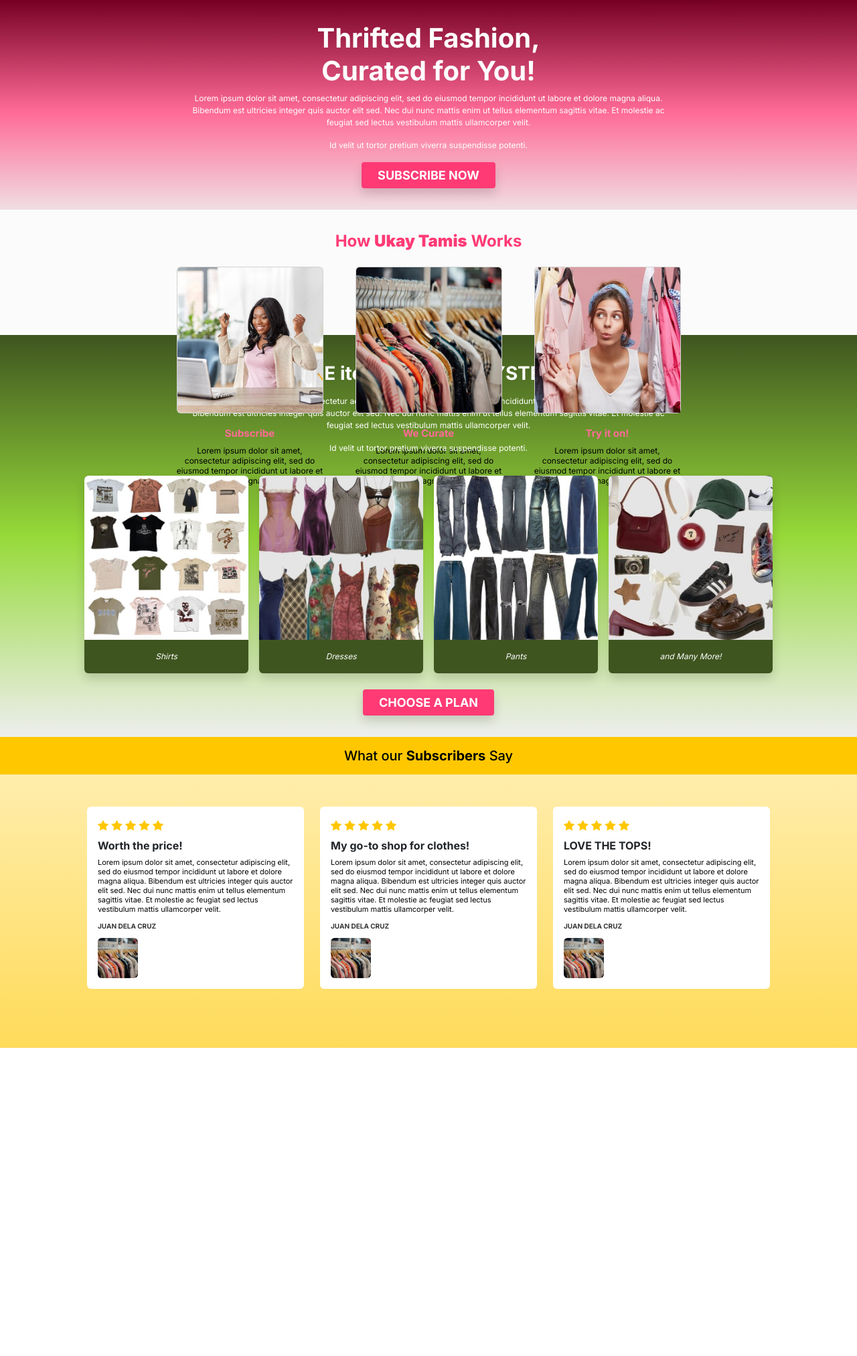
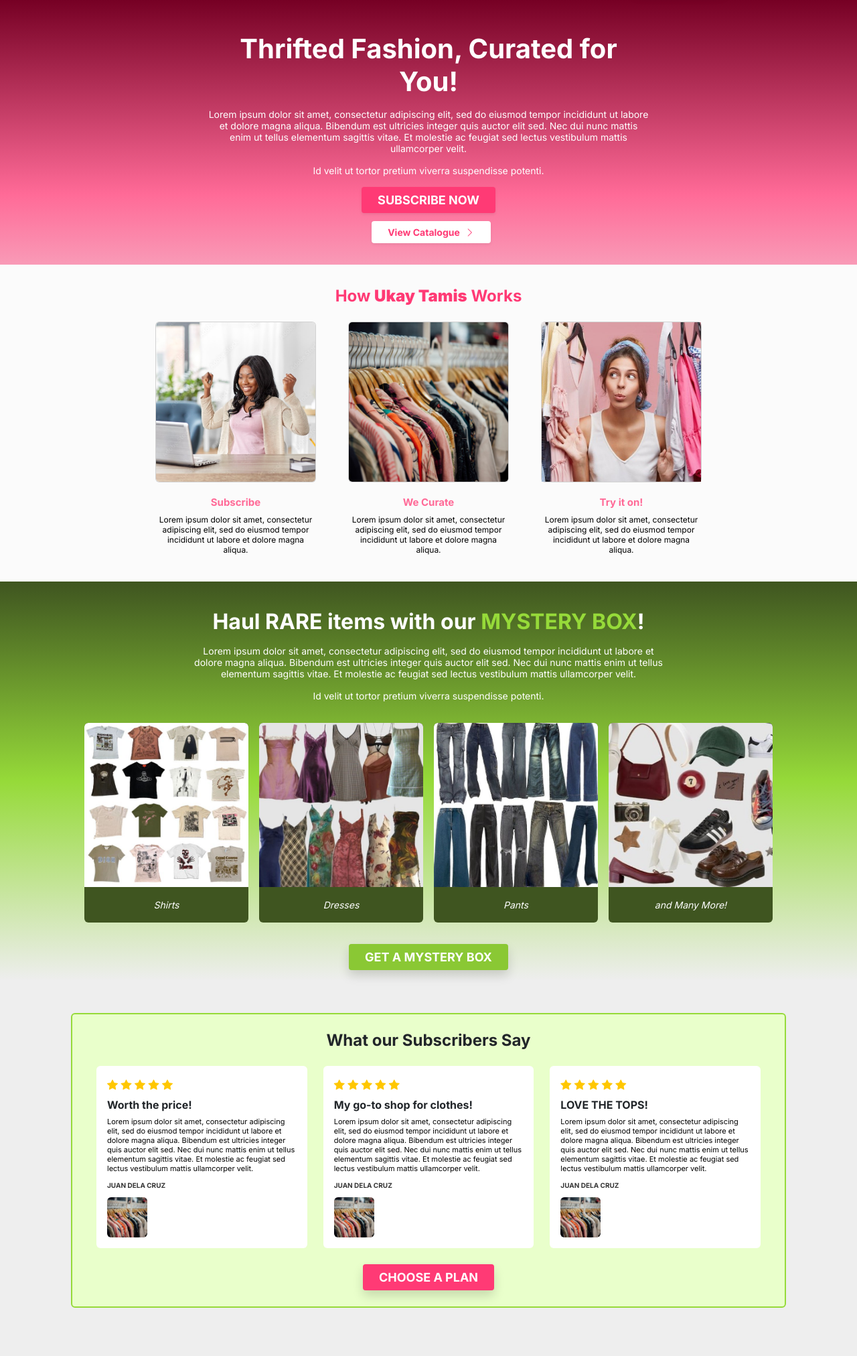
Before and after one commit to msn02/Ukay-Tamis, a PHP site: page /landing_page.php in a window 1280 px wide. Shown: the part 56-2080 px from the top of the page at 67% size. Before the commit the page ends 1620 px from the top, so only its background shows below. Run offline with PHP 8.4, Linux system fonts and the light colour scheme.

Commit message:
style: modified style of reviews, added links

```diff
--- a/css/landing.css
+++ b/css/landing.css
@@ -4,7 +4,7 @@
 }
 
 .card-text {
-    font-size: 12px;
+    font-size: 14px;
     font-style: italic;
 }
 
@@ -25,7 +25,7 @@
     line-height: normal;
 }
 
-.gradient_pink {
+.gradient_pink2 {
     background-image: linear-gradient(180deg, #760024, #FF6A97, #EEEEEE, #EEEEEE);
 }
 
@@ -33,8 +33,22 @@
     background-image: linear-gradient(180deg, #3F5520, #96DA39, #EEEEEE);
 }
 
-.gradient_yellow {
-    background-image: linear-gradient(180deg, #FFEDAC, #FFDB59);
+.green_border {
+    border: 2px solid #96DA39;
+    background: #e9ffcb;
+}
+
+.green_btn button, .green_btn button:hover {
+    background: #8ac834;
+    font-family: 'Inter', sans-serif;
+    color: white;
+    font-weight: bold;
+    transition: 0.3s;
+    font-size: 18px;
+}
+
+.green_highlight {
+    color: #96DA39;
 }
 
 .landing_details h1, p {
@@ -57,7 +71,19 @@
     color: #FFC700;
 }
 
+.subtitle p {
+    font-size: 14px;
+    line-height: normal;
+}
+
 .title1 {
     font-size: 15px;
     font-weight: bold;
 }
+
+.white_btn2 button, .white_btn2 button:hover {
+    background: white;
+    color: #ff3a75;
+    font-size: 14px;
+    font-weight: bold;
+}
--- a/landing_page.php
+++ b/landing_page.php
@@ -7,29 +7,34 @@
     <?php include 'head_resource.php';?>
     <link rel="stylesheet" href="css/landing.css">
 </head>
-<body class="gray_bg">
+<body class="gray_bg2 m-0 p-0">
     <!-- navigation bar -->
     <?php include 'nav_bar.php'?>
 
-    <div class="container-fluid p-0 gradient_pink">
+    <div class="container-fluid m-0 p-0 gradient_pink2">
         <!-- title and intro -->
-        <div class="container">
-            <div class="row center_align pt-3 center_text white_text">
-                <div class="col-sm-8 px-4 pt-3">
-                    <h1 class="bold_header">Thrifted Fashion,<br>Curated for You!</h1>
-                    <p>Lorem ipsum dolor sit amet, consectetur adipiscing elit, sed do eiusmod tempor incididunt ut labore et dolore magna aliqua. Bibendum est ultricies integer quis auctor elit sed. Nec dui nunc mattis enim ut tellus elementum sagittis vitae. Et molestie ac feugiat sed lectus vestibulum mattis ullamcorper velit.</p>
-                    <p>Id velit ut tortor pretium viverra suspendisse potenti.</p>
+        <div class="container center_align">
+            <div class="row center_align p-3 center_text white_text">
+                <div class="col-sm-8 px-4 pt-3 subtitle">
+                    <h1 class="bold_header m-3">Thrifted Fashion, Curated for You!</h1>
+                    <p class="m-3">Lorem ipsum dolor sit amet, consectetur adipiscing elit, sed do eiusmod tempor incididunt ut labore et dolore magna aliqua. Bibendum est ultricies integer quis auctor elit sed. Nec dui nunc mattis enim ut tellus elementum sagittis vitae. Et molestie ac feugiat sed lectus vestibulum mattis ullamcorper velit.</p>
+                    <p class="m-3">Id velit ut tortor pretium viverra suspendisse potenti.</p>
                 </div>
-                <div class="col-sm-12 p-0 pink_btn pb-3">
-                    <a href="subscription_price.php" class="text-decoration-none"><button class="btn btn-dark border-0 px-4 shadow rounded-1" type="button">SUBSCRIBE NOW</button></a>
+                <!-- subscribe -->
+                <div class="px-0 pink_btn white_border pb-1">
+                    <a href="subscription_price.php" class="text-decoration-none "><button class="btn btn-dark border-0 px-4 shadow-sm rounded-1" type="button">SUBSCRIBE NOW</button></a>
+                </div>
+                <!-- view catalogue -->
+                <div class="white_btn2 pb-3 mt-2 ms-2">
+                    <a href="catalogue_page.php" class="text-decoration-none"><button class="btn btn-dark border-0 px-4 shadow-sm rounded-1" type="button">View Catalogue<i class="bi bi-chevron-right ms-2"></i></button></a>
                 </div>
             </div>
         </div>
+
         <!-- how UKAY TAMIS works -->
-        <div class="container-fluid mt-3 gray_bg">
-            <div class="container py-3 how_app_work">
+        <div class="container-fluid m-0 p-3 how_app_work gray_bg">
             <h4 class="bold_header pink_highlight2 pt-3">How <strong>Ukay Tamis</strong> Works</h4>
-                <div class="row center_align pt-3 px-5 gx-5 how_app_work">
+            <div class="row center_align pt-3 px-5 m-0 gx-5 how_app_work">
                 <div class="col-sm-3">
                     <div class="card ratio ratio-1x1 mb-3 overflow-hidden">
                         <img src="resources/1.jpg" class="img-fluid" alt="Subscribe">
@@ -54,21 +59,20 @@
             </div>
         </div>
     </div>
-    </div>
 
     <!-- mystery box -->
     <div class="container-fluid m-0 p-0 gradient_green">
         <div class="container">
             <div class="row center_align pt-3 center_text white_text">
-                <div class="col-sm-8 px-4 pt-4">
-                    <h3 class="bold_header mb-3">Haul RARE items with our MYSTERY BOX!</h3>
+                <div class="col-sm-8 px-4 pt-4 subtitle">
+                    <h2 class="bold_header mb-3">Haul RARE items with our <span class="green_highlight">MYSTERY BOX</span>!</h2>
                     <p>Lorem ipsum dolor sit amet, consectetur adipiscing elit, sed do eiusmod tempor incididunt ut labore et dolore magna aliqua. Bibendum est ultricies integer quis auctor elit sed. Nec dui nunc mattis enim ut tellus elementum sagittis vitae. Et molestie ac feugiat sed lectus vestibulum mattis ullamcorper velit.</p>
                     <p>Id velit ut tortor pretium viverra suspendisse potenti.</p>
                 </div>
                 <div class="row center_align pt-3 px-5 gx-3">
                     <!-- image -->
                     <div class="col-sm-3 mb-4">
-                        <div class="card border-0 overflow-hidden card_content shadow">
+                        <div class="card border-0 overflow-hidden card_content">
                             <img src="resources/shirts.jpg" class="card-img-top img-fluid" alt="Subscribe">
                             <div class="card-body">
                                 <p class="card-text">Shirts</p>
@@ -76,7 +80,7 @@
                         </div>
                     </div>
                     <div class="col-sm-3 mb-4">
-                        <div class="card border-0 overflow-hidden card_content shadow">
+                        <div class="card border-0 overflow-hidden card_content">
                             <img src="resources/dress.jpg" class="card-img-top img-fluid" alt="Subscribe">
                             <div class="card-body">
                                 <p class="card-text">Dresses</p>
@@ -84,7 +88,7 @@
                         </div>
                     </div>
                     <div class="col-sm-3 mb-4">
-                        <div class="card border-0 overflow-hidden card_content shadow">
+                        <div class="card border-0 overflow-hidden card_content">
                             <img src="resources/pants.jpg" class="card-img-top img-fluid" alt="Subscribe">
                             <div class="card-body">
                                 <p class="card-text">Pants</p>
@@ -92,7 +96,7 @@
                         </div>
                     </div>
                     <div class="col-sm-3 mb-4">
-                        <div class="card border-0 overflow-hidden card_content shadow">
+                        <div class="card border-0 overflow-hidden card_content">
                             <img src="resources/more.jpg" class="card-img-top img-fluid" alt="Subscribe">
                             <div class="card-body">
                                 <p class="card-text">and Many More!</p>
@@ -100,24 +104,19 @@
                         </div>
                     </div>
                 </div>
-                <div class="col-sm-12 p-0 pink_btn pb-3 mb-3 btn_text">
-                    <a href="subscription_price.php" class="text-decoration-none"><button class="btn btn-dark border-0 px-4 shadow rounded-1" type="button">CHOOSE A PLAN</button></a>
+                <div class="col-sm-12 p-0 green_btn mt-2 mb-3 btn_text">
+                    <a href="mystery_box.php" class="text-decoration-none"><button class="btn btn-dark border-0 px-4 shadow rounded-1" type="button">GET A MYSTERY BOX</button></a>
                 </div>
             </div>
         </div>
     </div>
 
     <div class="container-fluid m-0 p-0">
-        <div class="container-fluid center_align center_text px-4 pt-3 yellow_bg">
-            <div class="container black_text mb-2">
-                <h5>What our <span class="bold_header">Subscribers</span> Say</h5>
-            </div>
-        </div>
-
         <!-- customer reviews -->
-        <div class="container-fluid gradient_yellow pb-4">
-            <div class="container p-0 text-right">
-                <div class="container row g-4 m-0 p-5">
+        <div class="container-fluid pb-4">
+            <div class="container p-5">
+                <div class="row p-4 rounded-2 green_border">
+                    <h4 class="text-center bold_header mb-4">What our <span class="">Subscribers</span> Say</h4>
                     <!-- card -->
                     <div class="col-sm-4 mb-3 mt-0 mx-0">
                         <div class="card border-0 p-3">
@@ -190,6 +189,11 @@
                             </div>
                         </div>
                     </div>
+
+                    <!-- choose a plan -->
+                    <div class="d-flex justify-content-center p-0 pink_btn pt-2 btn_text">
+                        <a href="subscription_price.php" class="text-decoration-none"><button class="btn btn-dark border-0 px-4 shadow rounded-1" type="button">CHOOSE A PLAN</button></a>
+                    </div>
                 </div>
             </div>
         </div>
```
Lines whose indentation alone changed are shown as unchanged.
